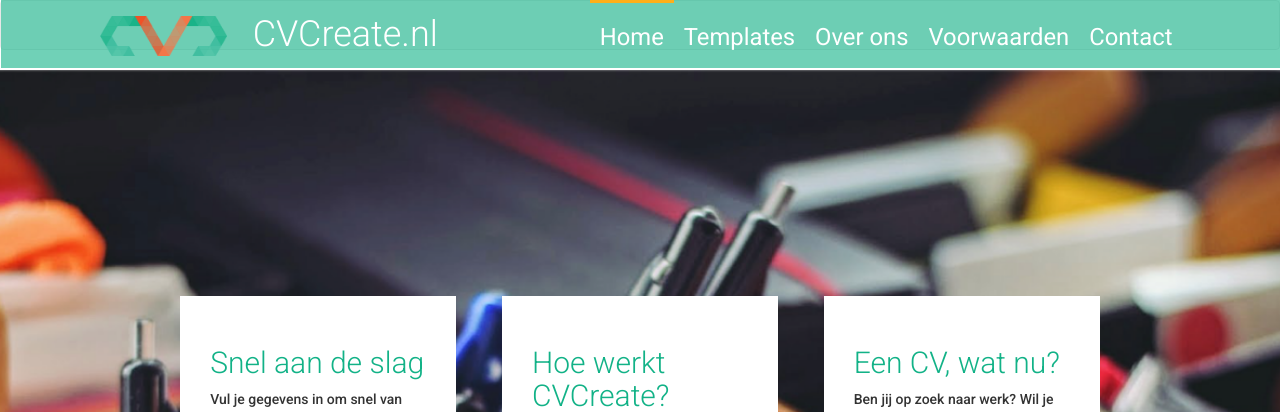
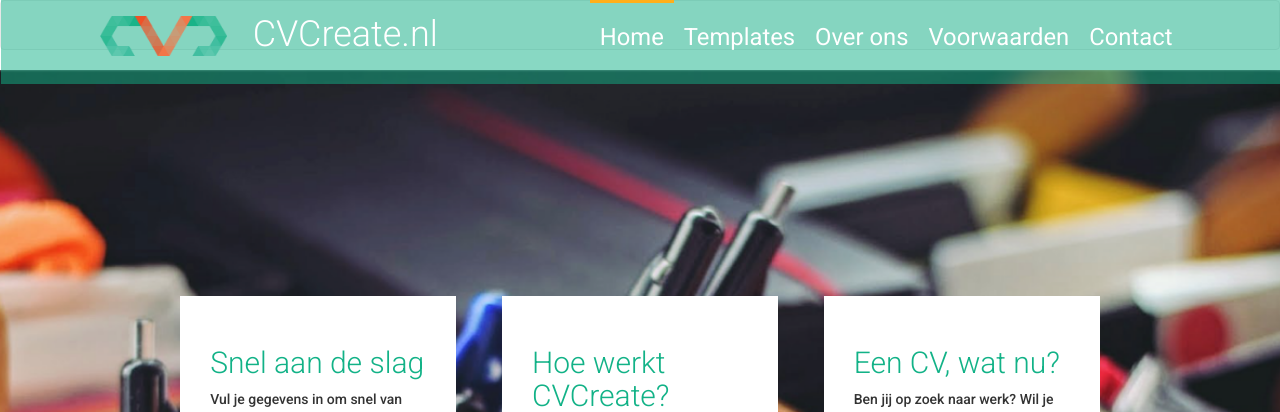
Before and after one commit to DemienD/CurriculumVitae_LineaOpus, a PHP site: page / in a window 1280 px wide. Shown: the top 412 px of the page. Run offline with PHP 8.4, Linux system fonts and the light colour scheme; some libraries are stand-ins or nearby versions.

Commit message:
Navigation fix

```diff
--- a/inc/styles/main.css
+++ b/inc/styles/main.css
@@ -32,9 +32,9 @@ ul {
 /* CSS OUDE NAVIGATIE */
 .navbar .container-fluid {
   width: 100%;
-  height: 8.5vh;
+  height: 10.5vh;
   line-height: 8.5vh;
-  background-color: rgba(18, 178, 135, .6);
+  background-color: rgba(18, 178, 135, 0.5);
   margin: 0;
   position: fixed;
   top: 0;
```
